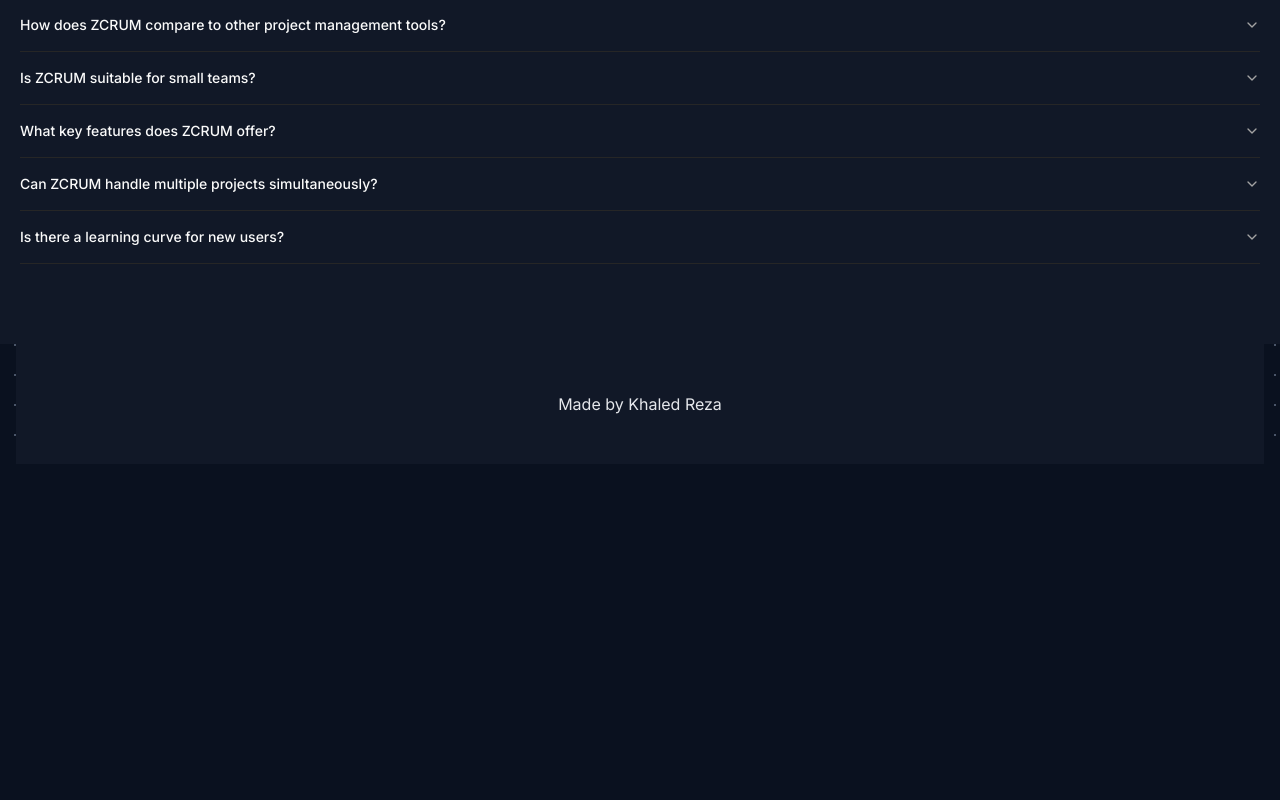
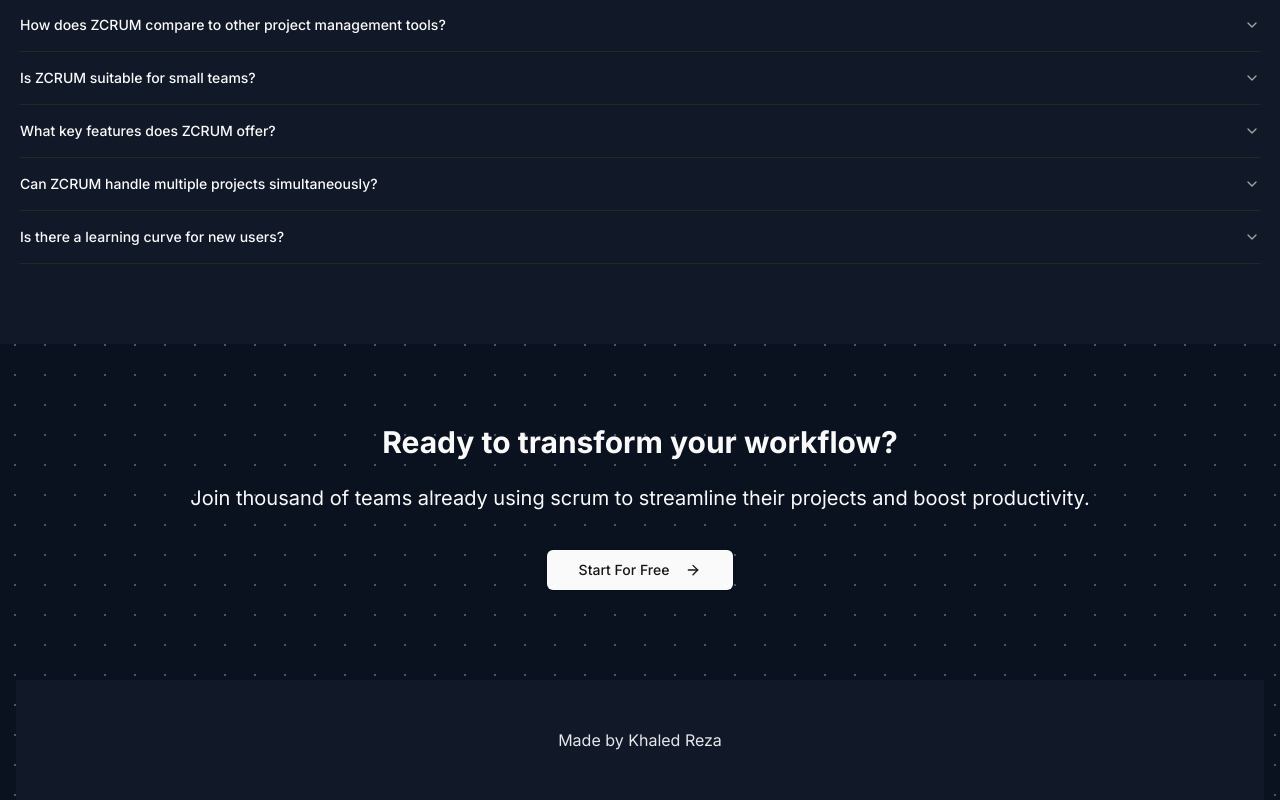
Before and after one commit to khaledtudce/Jira-Next15-React19-2024, a Next.js app: page / in a window 1280 px wide. Shown: the part 1620-2420 px from the top of the page. Before the commit the page ends 2084 px from the top, so only its background shows below. Built offline with nearby package versions, Linux system fonts and the light colour scheme; no server answers.

Commit message:
added called to action with an animated button in Home page

```diff
--- a/app/page.js
+++ b/app/page.js
@@ -7,7 +7,13 @@ import {
 } from "@/components/ui/accordion";
 import { Button } from "@/components/ui/button";
 import { Card, CardContent } from "@/components/ui/card";
-import { BarChart, Calendar, ChevronRight, Layout } from "lucide-react";
+import {
+  ArrowRight,
+  BarChart,
+  Calendar,
+  ChevronRight,
+  Layout,
+} from "lucide-react";
 import Image from "next/image";
 import Link from "next/link";
 import faqs from "@/data/faqs";
@@ -110,6 +116,22 @@ export default function Home() {
           </Accordion>
         </div>
       </section>
+      <section className="py-20 text-center px-5">
+        <div className="container mx-auto">
+          <h3 className="text-3xl font-bold mb-6">
+            Ready to transform your workflow?
+          </h3>
+          <p className="text-xl mb-12">
+            Join thousand of teams already using scrum to streamline their
+            projects and boost productivity.
+          </p>
+          <Link href="/onboarding">
+            <Button size="lg" className="animate-bounce">
+              Start For Free <ArrowRight className="ml-2 h-5 w-5" />
+            </Button>
+          </Link>
+        </div>
+      </section>
     </div>
   );
 }
```
